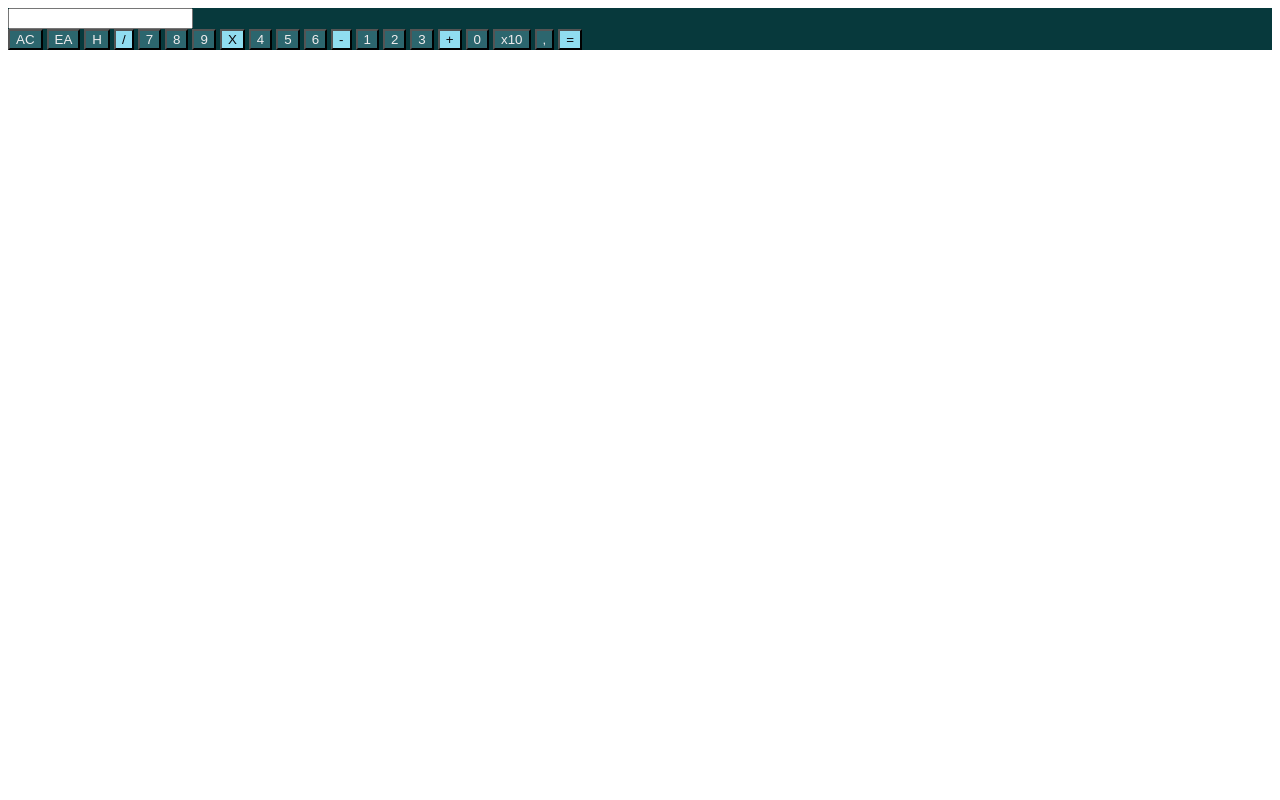
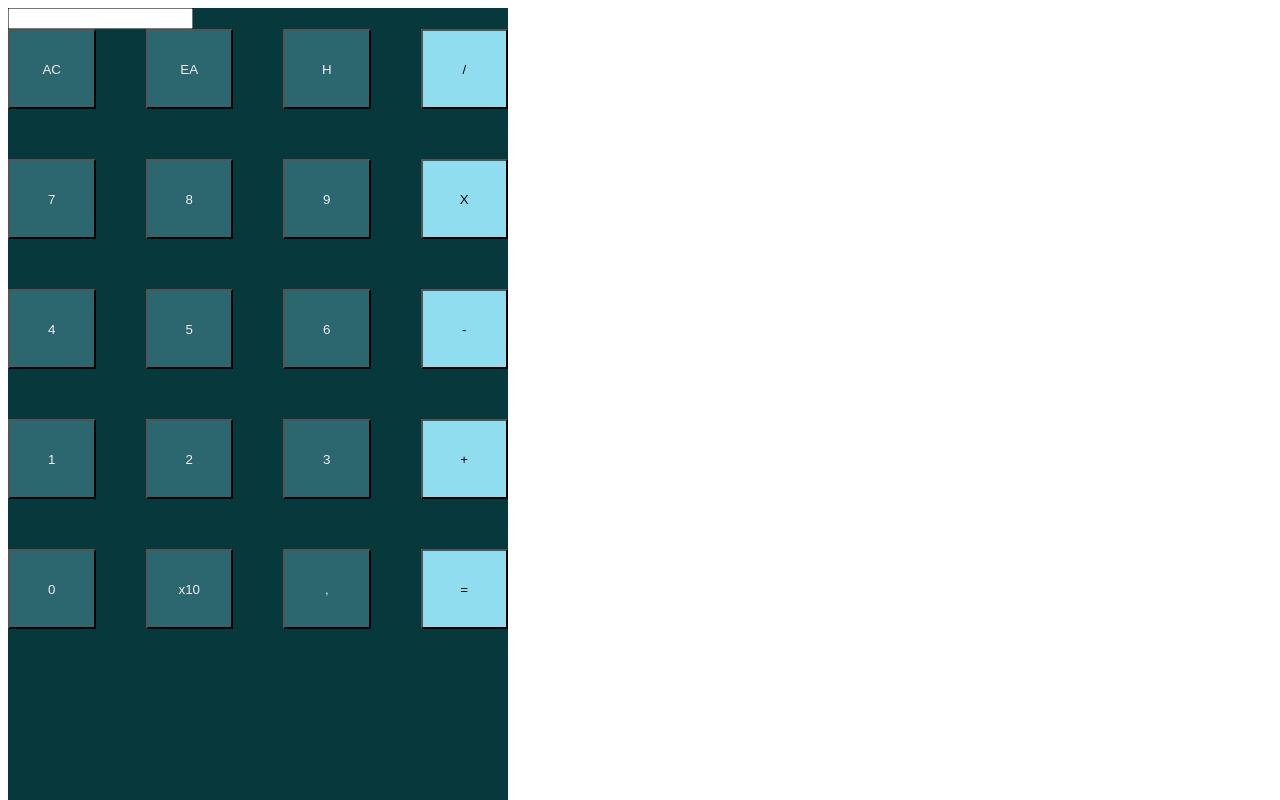
Before and after one commit to Alonsoe44/CalcClean, a plain HTML site: page index.html in a window 1280 px wide. Shown: the top 800 px of the page. Drawn offline with Linux system fonts and the light colour scheme.

Commit message:
New styles day1

```diff
--- a/index.html
+++ b/index.html
@@ -13,7 +13,7 @@
         <div id ="Calculator-Screen">
             <input type="text" id="theBox">
         </div>
-        <div id ="Calculator-Butoms">
+        <div id ="Calculator-buttoms">
             <button type ="button" class="Special-Keys">AC</button>
             <button type ="button" class="Special-Keys">EA</button>
             <button type ="button" class="Special-Keys">H</button>
--- a/style.css
+++ b/style.css
@@ -5,6 +5,15 @@ body{
 
 #Calculator-body{
     background-color: #07393C;
+    height: 100em;
+    width: 500px;
+}
+
+#Calculator-buttoms{
+    display: grid;
+    height: 600px;
+    grid-template: repeat(5, 1fr) / repeat(4, 1fr);
+    grid-gap: 50px;
 }
 
 .Special-Keys{
```
